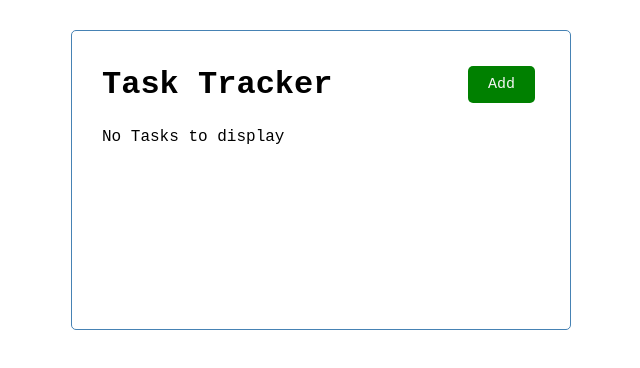
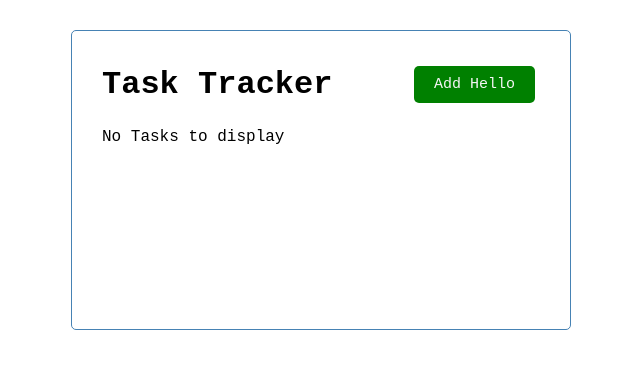
Before and after one commit to Roudi22/my-task-tracker, a React (Create React App) app: page / in a window 1280 px wide. Shown: the top 368 px of the page, without its empty margins (319-959 px from the left). Built offline with nearby package versions, Linux system fonts and the light colour scheme.

Commit message:
change test

```diff
--- a/src/components/Header.jsx
+++ b/src/components/Header.jsx
@@ -6,7 +6,7 @@ function Header({ title, onAdd, showAdd }) {
     <header className="header">
       <h1>{title}</h1>
       <Button onClick={onAdd} color={showAdd ? "red" : "green"}>
-        {showAdd ? "Cancel" : "Add"}
+        {showAdd ? "Cancel" : "Add"} Hello
       </Button>
     </header>
   );
```
